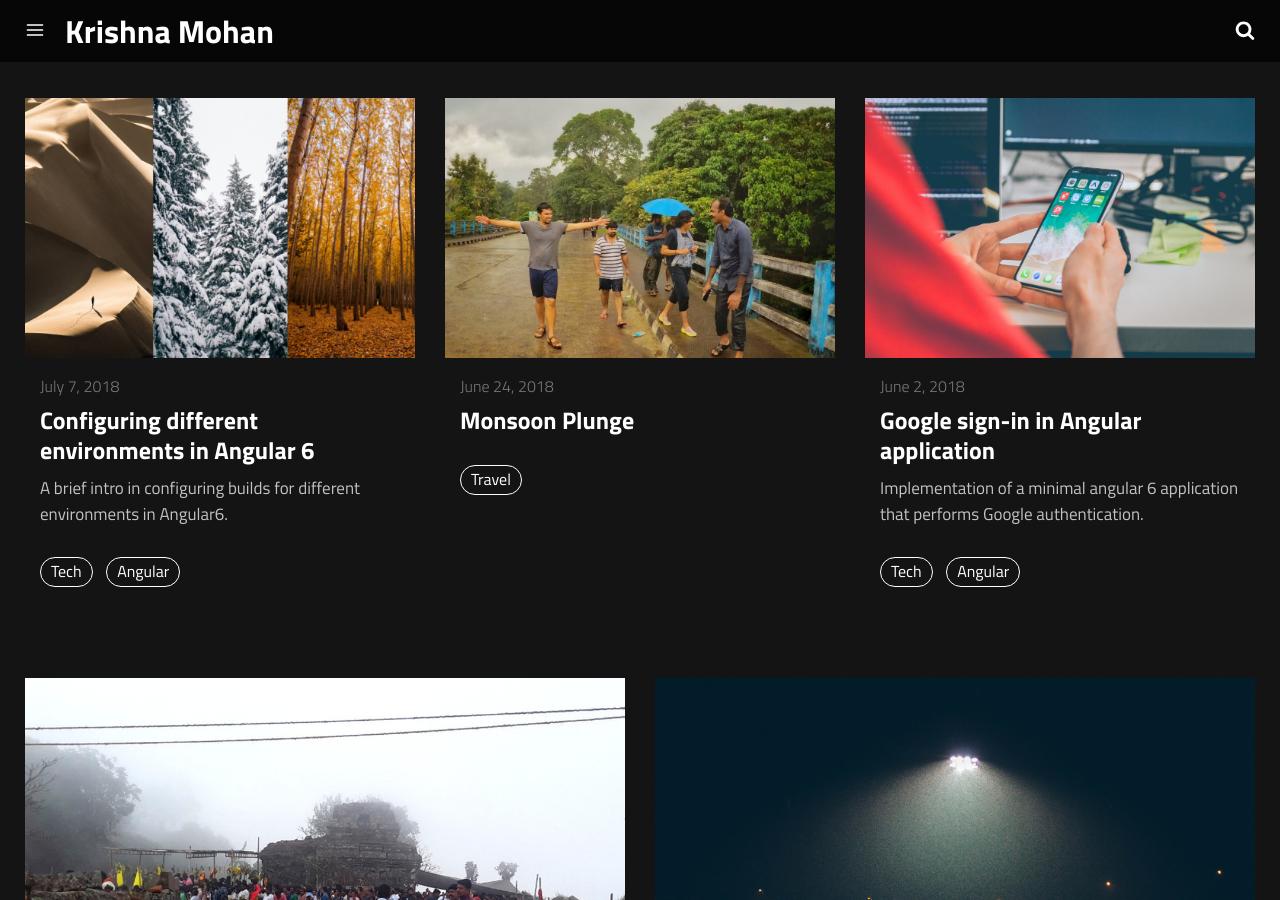
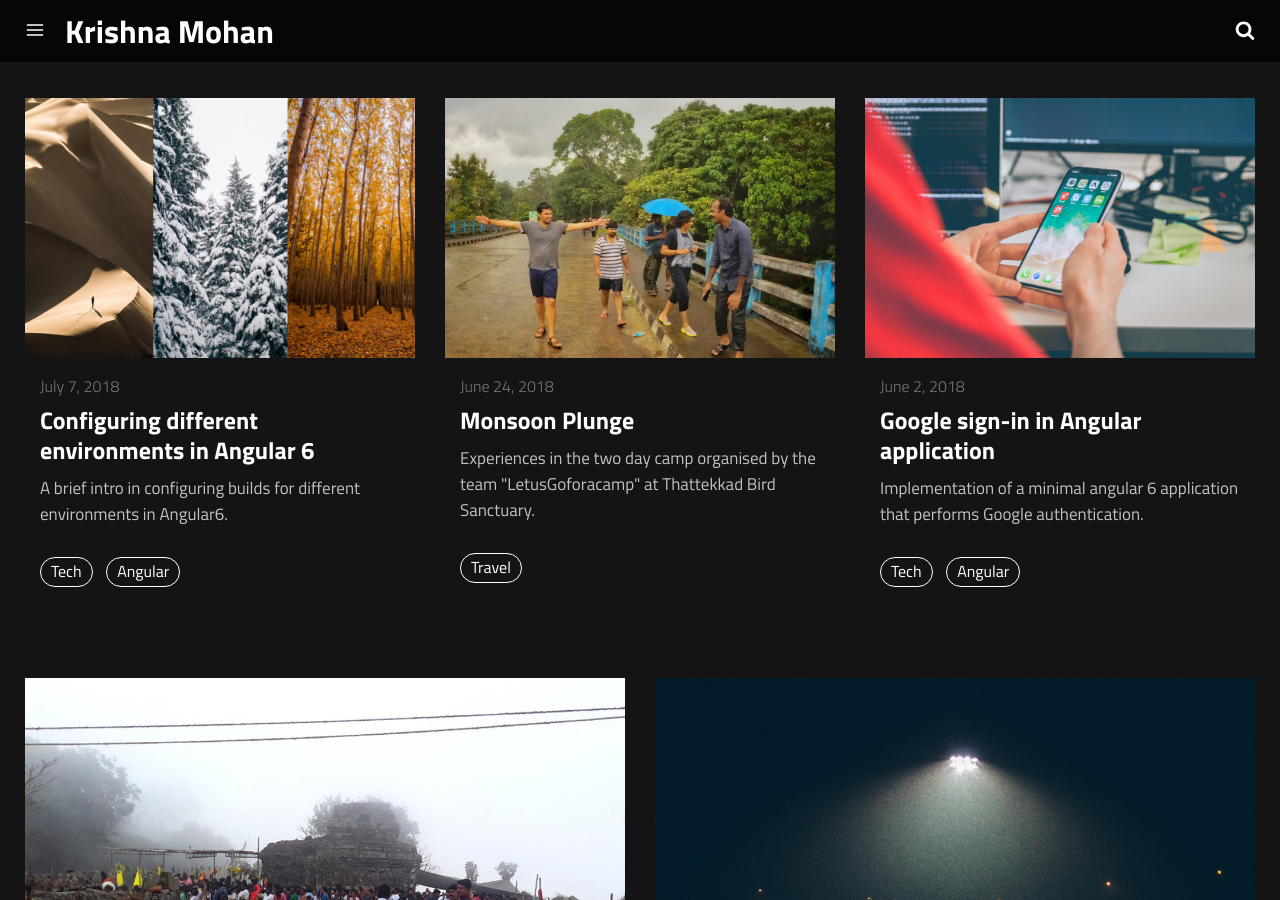
Before and after one commit to krishnaanaril/krishnaanaril.github.io, a Jekyll site: the page built from index.md, in a window 1280 px wide and 900 px high. Built offline with Jekyll 4.4.1, drawn with Linux system fonts in a browser that asks for light colours; comment, search, counter and statistics services are not loaded; some of the changed lines change nothing that is shown.

Commit message:
Finished monsoon plunge

```diff
--- a/_posts/2018-06-24-post-monsoon-plunge.md
+++ b/_posts/2018-06-24-post-monsoon-plunge.md
@@ -8,7 +8,7 @@
 tags:
 - Travel
 twitter_text:
-introduction:
+introduction: Experiences in the two day camp organised by the team "LetusGoforacamp" at Thattekkad Bird Sanctuary.
 ---
 
 ## Day zero: World Cup night
@@ -31,6 +31,36 @@
 
 “Engane und chetta, Mazhayokke (Bro, How is the raining?)”. His reply was not the one we wanted to hear. “It was raining heavily till yesterday. Seems like the sky is clear today”, he replied in a mild tone which instantly killed our hype. When we came out of the shop we saw two ladies walking towards us(or to the tea shop?). Their big backpack was shouting loudly that they also came for the camp.  Ahal and Taslima, they introduced themselves and we did the same. Taslima passed a comment that my name is too long and difficult to pronounce. “You can call him KM”, Arjun was too swift to address her grievances. No surprise.
 
-Soon Ajith came with a couple of people he picked from various places. They were Akhil, Dhanuja, Shency teacher and Viji teacher respectively. Akhil was a kinda chatterbox and mingled with everyone in no time, Dhanuja was bit reserved at first or I felt so. Shency teacher, the lady in bright colored attire was full of energy and excitement and started taking selfies and photographs. So was Viji teacher who wore a specs to bring pseudo maturity.
+Soon Ajith came with a couple of people he picked from various places. They were Akhil, Dhanuja, Shency ma'am and Viji ma'am respectively. Akhil was a kinda chatterbox and mingled with everyone in no time, Dhanuja was bit reserved at first or I felt so. Shency teacher, the lady in bright colored attire was full of energy and excitement and started taking selfies and photographs. So was Viji teacher who wore a specs to bring pseudo maturity.
+
+By 9:30 all the trekkers reached the assembling point and we’ve a quick introduction between ourselves. Our stay was arranged about 2 km from the thattekkad bus stop by our guide Sudeeshettan. He took us to that place which was amidst a rubber plantation. The rubber plantation was so near to the forest and we could see the electric fencing to keep the elephants away. We got few minutes to relax while others were freshening up from the long journey and we explored the place a bit.
+
+![Our tents in the camp](/assets/img/MP01.jpeg)*Our tents in the camp*{:class="img-responsive"}
+
+Post that the coordinators Geethu and Sankeerth organized few games as an ice-breaking session and to get to know each other. It was very funny and we all really enjoyed it. Then Sudheeshettan came and gave a brief introduction about him and how he became a guide who helps bird watchers without any formal education. He was accompanied by the jovial Siby chettan who introduced himself as a script writer.
+
+![Being busy with dam construction](/assets/img/MP10.jpeg)*Being busy with dam construction*{:class="img-responsive"}
+
+“Can we make a check dam in the near by stream?” Siby chettan asked to as we were thinking about further activities for the morning session. I’ve no idea what a “Check dam” was, but I was the first one to join. Half of the team were reluctant at first, but that didn’t kill the enthusiasm of the rest of the others. We soon started collecting stones and sticks for the dam. It took some time, but somehow we managed to contain the streams flow with our mighty dam. Once the dam building was over and we started playing in the water and took some group photos there.
+
+![Post dam photoshoot](/assets/img/MP02.jpeg)*Post dam photoshoot*{:class="img-responsive"}
+
+Our lunch was arranged in the nearby house and it was a tasty kerala style meals. Afternoon we went to a marshy land to have our mud games. We played like children there till evening. Unfortunately one girl had an ankle sprain and we took her to the hospital, barring that it was a fun-day. In the night we bathed in the nearby stream and played anthakshari during camp fire. A little shower abruptly ended our camp fire and everyone went to their respective tents. I shared the tent with captain. The decathlon tent was too small for two of us but I had a decent sleep.
+
+![Captain and Ahal in action](/assets/img/MP05.jpeg)*Captain and Ahal in action*{:class="img-responsive"}
 
 ## Day two: Waterfall, leeches and some trekking
+
+Morning I woke up around 6 am and had a black coffee which they provided. There were few early risers as well. We chatted for some time before getting ready for our main event for the day, ‘Uralan thanni’ waterfalls. We need to take a bus journey and about 30 minutes walk to reach there. On the walk Sudheeshettan showed us some birds and explained about them. I wasn’t much interested in it as my mind was in the waterfalls.
+
+![We were all ears when Sudheeshettan explains something.](/assets/img/MP03.jpeg)*We were all ears when Sudheeshettan explains something.*{:class="img-responsive"}
+
+That place looked like an unexplored place as it requires forest departments permission and a long walk. We were the only people there on that day. There were a lot of leeches there and one or two bite me as well. As we were aware of it, everyone took salt and with the help of that we removed the leeches from our legs. Later we had bather, took photos and explored a cave nearby. The cave exploraton was the most exciting one as it was bit risky and dangerous. Fortunatly nothing bad happened. Post lunch we went to explore the salim ali bird trail. It was long walk without much birds in the visiblilty. On the way Sudheeshattan exhorted to us about the need to protect environment and the cause of wild fire etc. He also showed a mixed habitat of birds in the forest. Mixed habitat is a place in the forest were birds of wide variety stays and have a living. This trekking was kind of tiring and boring for most of us.
+
+![At Urulan thanni waterfalls](/assets/img/MP07.jpeg)*At Urulan thanni waterfalls*{:class="img-responsive"}
+
+As the day was closing Geethu asked us to give a review about the camp. Everyone give postive reviews and was very happy. On the way back we had some spicy food and bit toddy from  the nearby toddy parlour. The food was very tasty and the toddy was good as well. Once we reached the camp we packed our belongings and bid farewell.
+
+![Resting during the Bird trail trekking](/assets/img/MP09.jpeg)*Resting during the Bird trail trekking*{:class="img-responsive"}
+
+I reached home by 8:30pm and went to sleep in no time as I was bit tired. This trip and camp was one of a kind in my life and will always cherish it.
```
